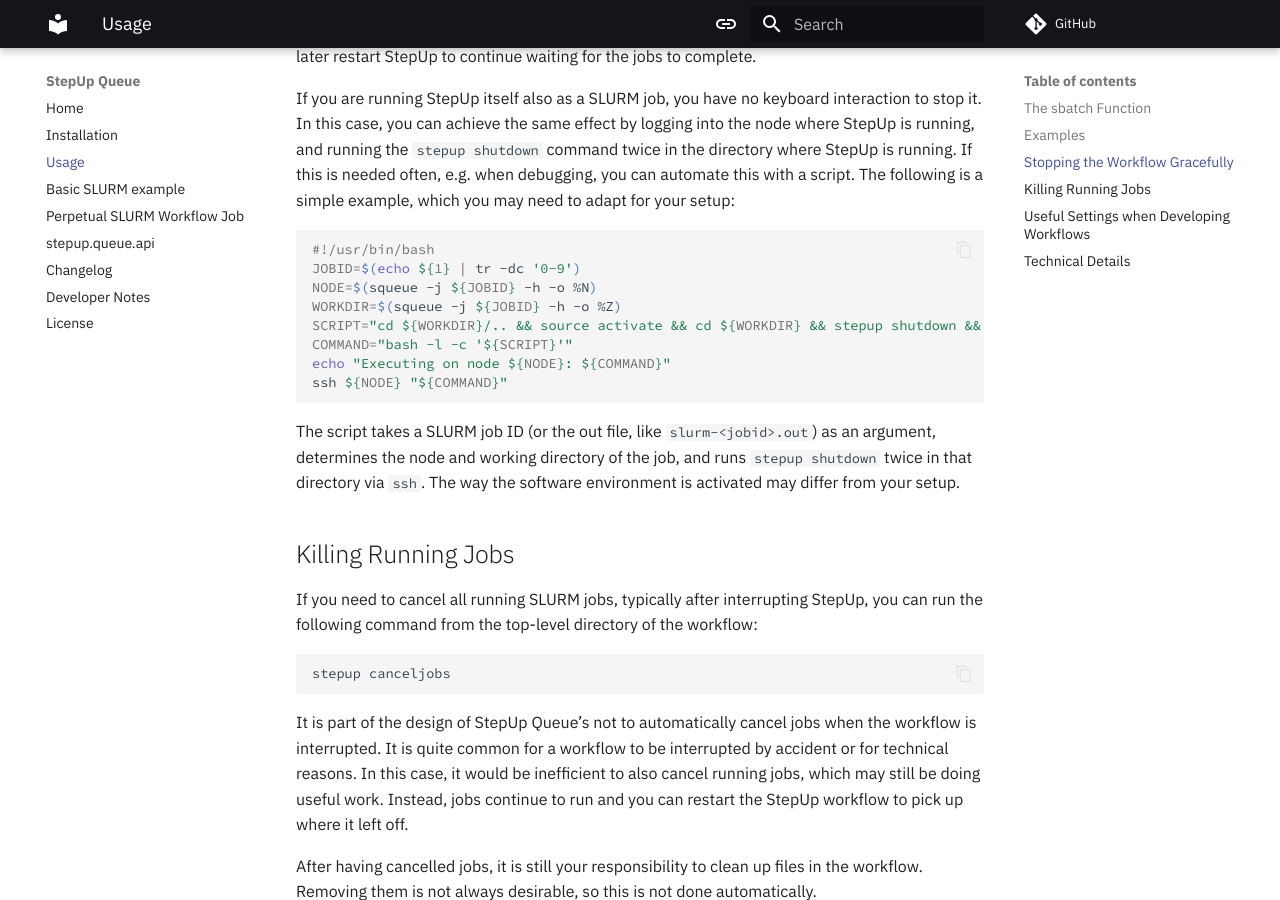
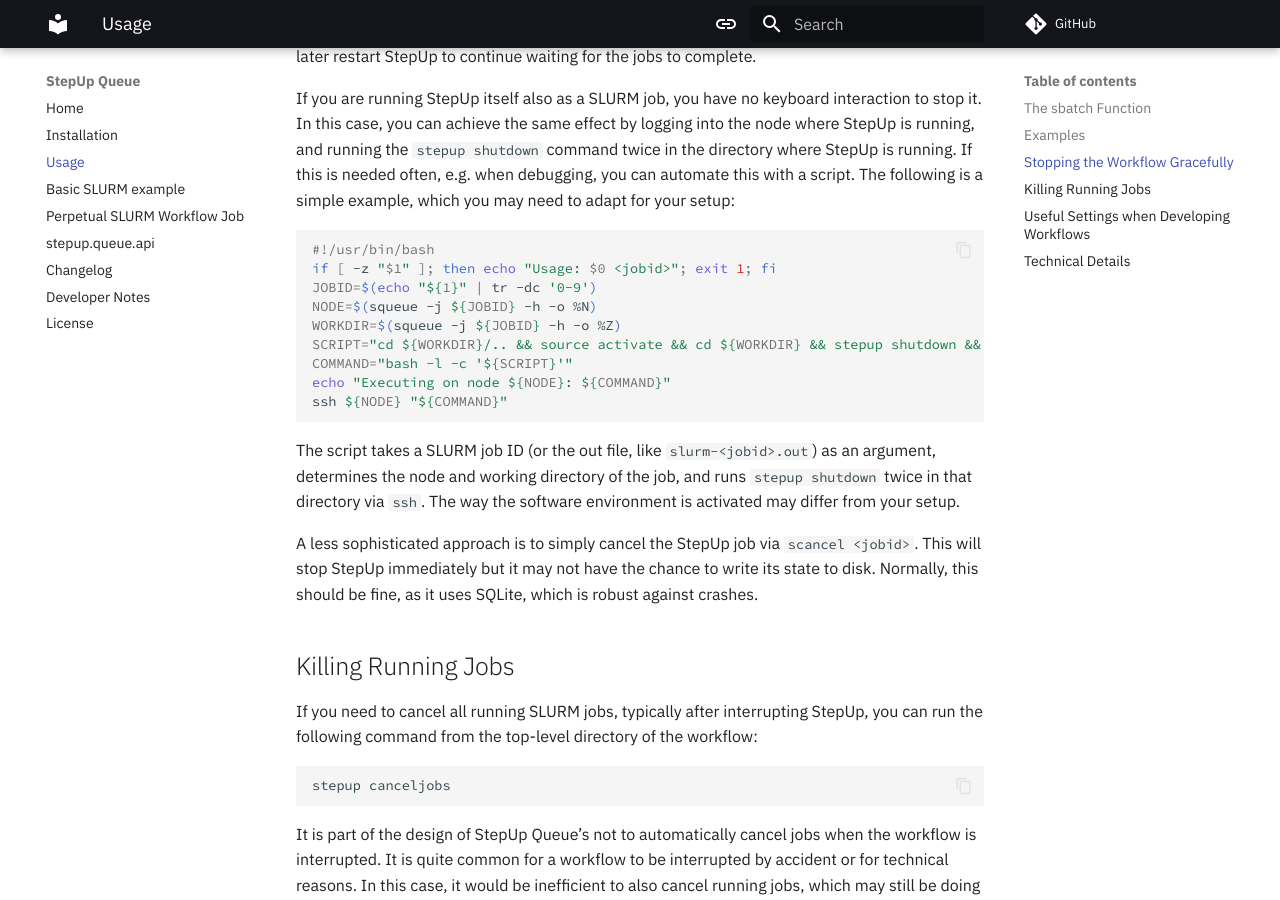
Before and after one commit to reproducible-reporting/stepup-queue, an MkDocs documentation site: the page built from docs/usage.md, in a window 1280 px wide and 900 px high, scrolled down 1686 px. Built offline with MkDocs 1.6.1 and Material for MkDocs 9.7.7, drawn with Linux system fonts in a browser that asks for light colours; comment, search, counter and statistics services are not loaded; the version menu is left out.

Commit message:
More documentation

````diff
--- a/docs/usage.md
+++ b/docs/usage.md
@@ -83,7 +83,8 @@ The following is a simple example, which you may need to adapt for your setup:
 
 ```bash
 #!/usr/bin/bash
-JOBID=$(echo ${1} | tr -dc '0-9')
+if [ -z "$1" ]; then echo "Usage: $0 <jobid>"; exit 1; fi
+JOBID=$(echo "${1}" | tr -dc '0-9')
 NODE=$(squeue -j ${JOBID} -h -o %N)
 WORKDIR=$(squeue -j ${JOBID} -h -o %Z)
 SCRIPT="cd ${WORKDIR}/.. && source activate && cd ${WORKDIR} && stepup shutdown && stepup shutdown"
@@ -96,6 +97,10 @@ The script takes a SLURM job ID (or the out file, like `slurm-<jobid>.out`) as a
 determines the node and working directory of the job,
 and runs `stepup shutdown` twice in that directory via `ssh`.
 The way the software environment is activated may differ from your setup.
+
+A less sophisticated approach is to simply cancel the StepUp job via `scancel <jobid>`.
+This will stop StepUp immediately but it may not have the chance to write its state to disk.
+Normally, this should be fine, as it uses SQLite, which is robust against crashes.
 
 ## Killing Running Jobs
 
````
